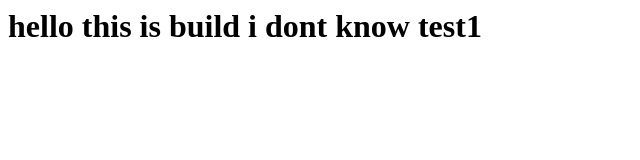
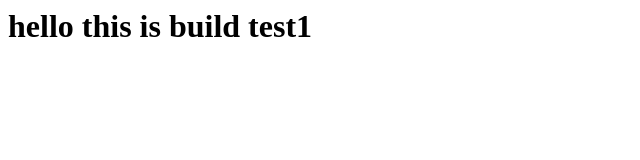
Before and after one commit to korraprolu/devsecops, a plain HTML site: page index.html in a window 1280 px wide. Shown: the whole page, without its empty margins (0-640 px from the left). Drawn offline with Linux system fonts and the light colour scheme.

Commit message:
Update index.html

```diff
--- a/index.html
+++ b/index.html
@@ -1 +1 @@
-<h1> hello this is build i dont know test1 </h1>
+<h1> hello this is build test1 </h1>
```
